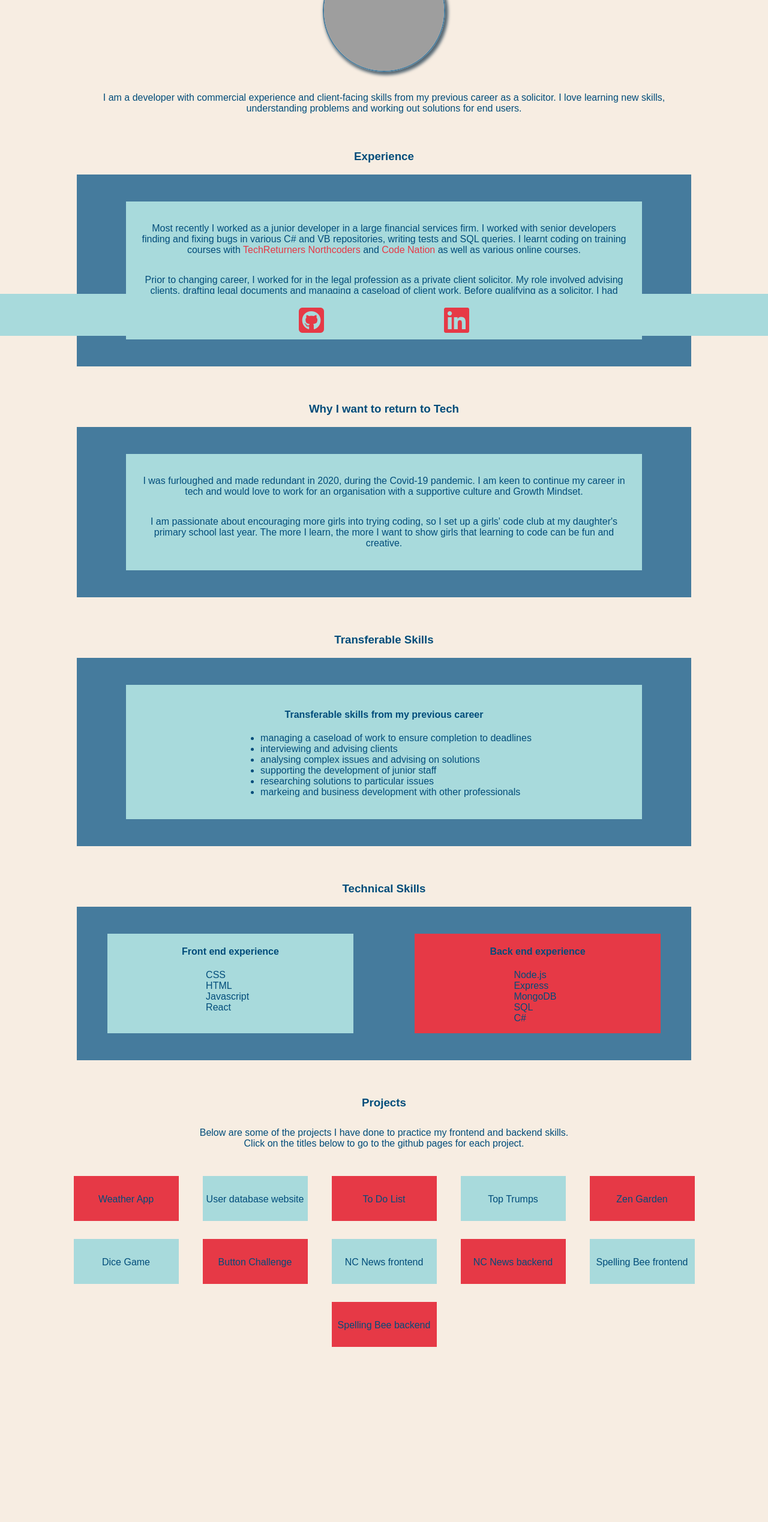
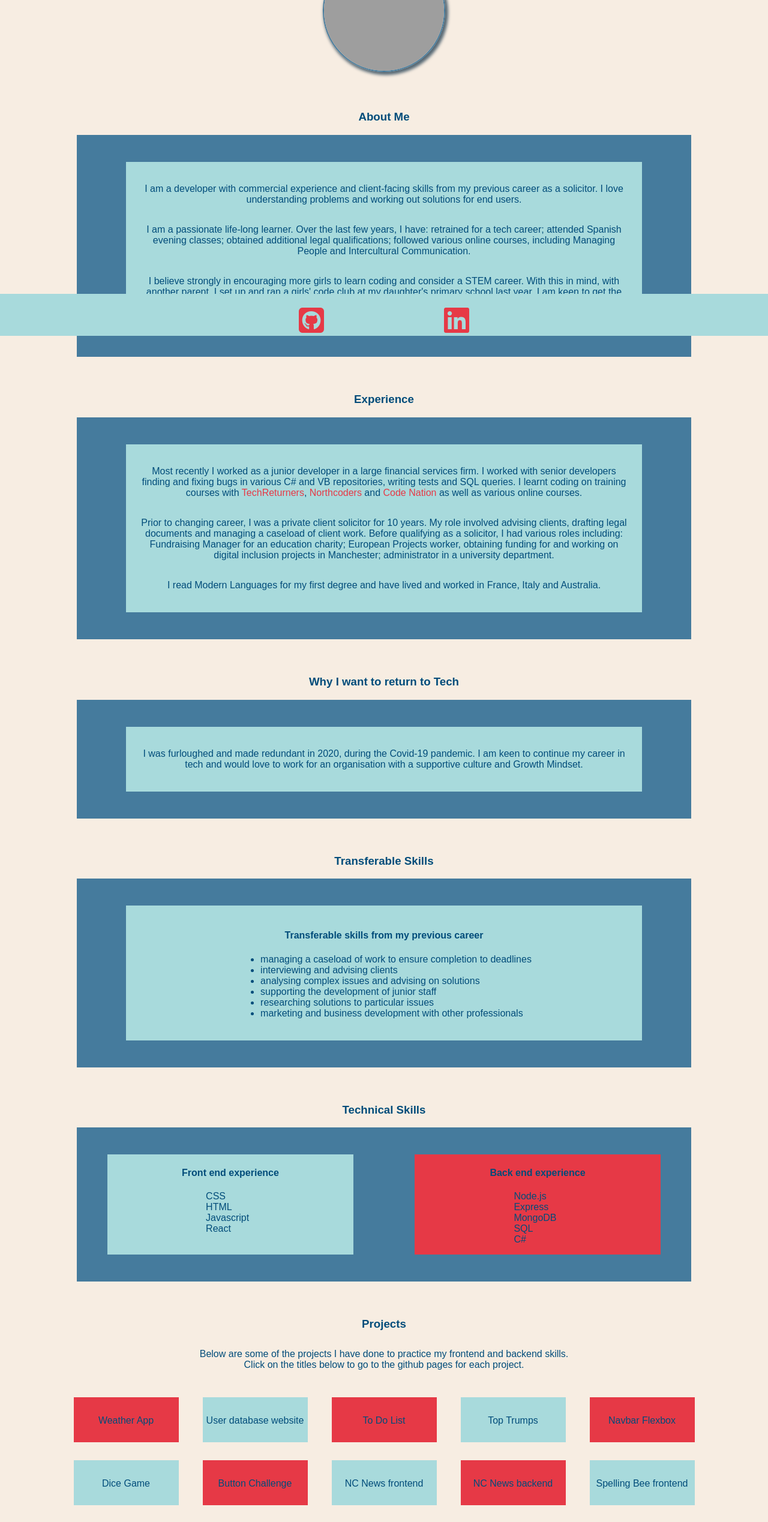
Before and after one commit to Chenerywoman/portfolio-website, a plain HTML site: page index.html in a window 1280 px wide. Shown: the part 240-2778 px from the top of the page at 60% size. Before the commit the page ends 2571 px from the top, so only its background shows below. Drawn offline with Linux system fonts and the light colour scheme; grey boxes are pictures that could not be loaded.

Commit message:
changing some text & putting first paragraph into div for styling

```diff
--- a/index.html
+++ b/index.html
@@ -1,5 +1,6 @@
 <!DOCTYPE html>
 <html lang="en">
+
 <head>
     <meta charset="UTF-8">
     <meta name="viewport" content="width=device-width, initial-scale=1.0">
@@ -9,27 +10,59 @@
     <script src="https://kit.fontawesome.com/b68713efd2.js" crossorigin="anonymous"></script>
     <title>Rachel Chenery</title>
 </head>
+
 <body>
     <h1>Rachel Chenery</h1>
     <h2>Portfolio website</h2>
     <img id="Rachel_pic" src="./Rachel_photo_cropped.jpg" alt="Rachel's picture">
 
+    <h3 class="sub-heading">About Me</h3>
+    <div class="background container">
+        <div class="returning container">
+            <p>I am a developer with commercial experience and client-facing skills from my previous
+                career
+                as a solicitor. I love understanding problems and working out solutions for end users.</p>
 
-    <p class="description">I am a developer with commercial experience and client-facing skills from my previous career as a solicitor.  I love learning new skills, understanding problems and working out solutions for end users. </p>
+            <p>I am a passionate life-long learner. Over the last few years, I have: retrained for a tech career;
+                attended
+                Spanish evening classes; obtained additional legal qualifications; followed various online
+                courses, including
+                Managing People and Intercultural Communication. </p>
+
+            <p> I believe strongly in encouraging more girls to learn coding and consider a STEM career. With this in
+                mind, with
+                another parent, I set up and ran a girls' code club at my daughter's primary school last year. I am keen
+                to get
+                the club up and running again as soon as the current Covid restrictions allow.</p>
+        </div>
+    </div>
 
     <h3 class="sub-heading">Experience</h3>
     <div class="background container">
         <div class="experience container">
-            <p>Most recently I worked as a junior developer in a large financial services firm.  I worked with senior developers finding and fixing bugs in various C# and VB repositories, writing tests and SQL queries. I learnt coding on training courses with <a class="trainers" href="https://www.techreturners.com/">TechReturners</a> <a class="trainers" href="https://northcoders.com/">Northcoders</a> and <a class="trainers" href="https://wearecodenation.com/">Code Nation</a> as well as various online courses. </p>
-            <p> Prior to changing career, I worked for in the legal profession as a private client solicitor.  My role involved advising clients, drafting legal documents and managing a caseload of client work. Before qualifying as a solicitor, I had various roles including: Fundraising Manager for an education charity; European Projects worker; au pair in France... </p>
+            <p>Most recently I worked as a junior developer in a large financial services firm. I worked with senior
+                developers finding and fixing bugs in various C# and VB repositories, writing tests and SQL queries. I
+                learnt coding on training courses with <a class="trainers"
+                    href="https://www.techreturners.com/">TechReturners</a>, <a class="trainers"
+                    href="https://northcoders.com/">Northcoders</a> and <a class="trainers"
+                    href="https://wearecodenation.com/">Code Nation</a> as well as various online courses. </p>
+
+            <p> Prior to changing career, I was a private client solicitor for 10 years. My role involved advising
+                clients, drafting legal documents and managing a caseload of client work. Before qualifying as a
+                solicitor, I had various roles including: Fundraising Manager for an education charity; European
+                Projects worker, obtaining funding for and working on digital inclusion projects in Manchester;
+                administrator in a university department.
+
+            <p>I read Modern Languages for my first degree and have lived and worked in France, Italy and Australia.</p>
         </div>
     </div>
 
     <h3 class="sub-heading">Why I want to return to Tech</h3>
     <div class="background container">
         <div class="returning container">
-                <p>I was furloughed and made redundant in 2020, during the Covid-19 pandemic. I am keen to continue my career in tech and would love to work for an organisation with a supportive culture and Growth Mindset.</p>
-                <p>  I am passionate about encouraging more girls into trying coding, so I set up a girls' code club at my daughter's primary school last year.  The more I learn, the more I want to show girls that learning to code can be fun and creative.</p>
+            <p>I was furloughed and made redundant in 2020, during the Covid-19 pandemic. I am keen to continue my
+                career in tech and would love to work for an organisation with a supportive culture and Growth Mindset.
+            </p>
         </div>
     </div>
 
@@ -44,7 +77,7 @@
                     <li>analysing complex issues and advising on solutions</li>
                     <li>supporting the development of junior staff</li>
                     <li>researching solutions to particular issues</li>
-                    <li>markeing and business development with other professionals</li>
+                    <li>marketing and business development with other professionals</li>
                 </ul>
             </div>
         </div>
@@ -78,27 +111,83 @@
     </div>
 
     <h3 class="sub-heading">Projects</h3>
-    <p class="description">Below are some of the projects I have done to practice my frontend and backend skills.  <br> Click on the titles below to go to the github pages for each project.</p>
+    <p class="description">Below are some of the projects I have done to practice my frontend and backend skills. <br>
+        Click on the titles below to go to the github pages for each project.</p>
     <div class="project-list container">
-        <div class="project red"><a href="https://github.com/Chenerywoman/weather-app" ><p>Weather App</a></p></div>
-        <div class="project blue"><a href="https://github.com/Chenerywoman/users-database-project" ><p>User database website</p></a></div>
-        <div class="project red"><a href="https://github.com/Chenerywoman/to-do-list" ><p>To Do List</p></a></div>
-        <div class="project blue"><a href="https://github.com/Chenerywoman/Top_Trumps_game"><p>Top Trumps</p></a></div>
-        <div class="project red"><p>Zen Garden</p></div>
-        <div class="project blue"><a href="https://github.com/Chenerywoman/Dice_Project"><p>Dice Game</p></a></div>
-        <div class="project red"><a href="https://github.com/Chenerywoman/button-challenge"><p>Button Challenge</p></a></div>
-        <div class="project blue"><a href="https://github.com/Chenerywoman/FE-PT-northcoders-news-chenerywoman"><p>NC News frontend</p></a></div>
-        <div class="project red"><a href="https://github.com/Chenerywoman/BE-PT-northcoders-news-chenerywoman"><p>NC News backend</p></a></div>
-        <div class="project blue"><a href="https://github.com/Chenerywoman/FE-PT-Project-Spelling-Bee"><p>Spelling Bee frontend</p></a></div>
-        <div class="project red"><a href="https://github.com/Chenerywoman/BE-PT-Project-Spelling-Bee"><p>Spelling Bee backend</p></a></div>
+
+        <div class="project red">
+            <a href="https://github.com/Chenerywoman/weather-app">
+                <p>Weather App
+            </a></p>
+        </div>
+
+        <div class="project blue">
+            <a href="https://github.com/Chenerywoman/users-database-project">
+                <p>User database website</p>
+            </a>
+        </div>
+
+        <div class="project red">
+            <a href="https://github.com/Chenerywoman/to-do-list">
+                <p>To Do List</p>
+            </a>
+        </div>
+
+        <div class="project blue">
+            <a href="https://github.com/Chenerywoman/Top_Trumps_game">
+                <p>Top Trumps</p>
+            </a>
+        </div>
+
+        <div class="project red">
+            <a href="https://github.com/Chenerywoman/codenation-flexbox-navbar-challenge">
+                <p>Navbar Flexbox</p>
+            </a>
+        </div>
+
+        <div class="project blue"><a href="https://github.com/Chenerywoman/Dice_Project">
+                <p>Dice Game</p>
+            </a>
+        </div>
+
+        <div class="project red"><a href="https://github.com/Chenerywoman/button-challenge">
+                <p>Button Challenge</p>
+            </a>
+        </div>
+
+        <div class="project blue"><a href="https://github.com/Chenerywoman/FE-PT-northcoders-news-chenerywoman">
+                <p>NC News frontend</p>
+            </a>
+        </div>
+
+        <div class="project red">
+            <a href="https://github.com/Chenerywoman/BE-PT-northcoders-news-chenerywoman">
+                <p>NC News backend</p>
+            </a>
+        </div>
+
+        <div class="project blue">
+            <a href="https://github.com/Chenerywoman/FE-PT-Project-Spelling-Bee">
+                <p>Spelling Bee frontend</p>
+            </a>
+        </div>
+
+        <div class="project red">
+            <a href="https://github.com/Chenerywoman/BE-PT-Project-Spelling-Bee">
+                <p>Spelling Bee backend</p>
+            </a>
+        </div>
     </div>
 
     <footer>
         <ul class="icons container">
-            <li><a id="github" href="https://github.com/Chenerywoman"><i class="fab fa-github-square fa-3x"></i></a></li>
-            <li><a id="linkedin" href="https://www.linkedin.com/in/rachelchenery/"><i class="fab fa-linkedin fa-3x"></i></a></li>
+            <li><a id="github" href="https://github.com/Chenerywoman"><i class="fab fa-github-square fa-3x"></i></a>
+            </li>
+            <li><a id="linkedin" href="https://www.linkedin.com/in/rachelchenery/"><i
+                        class="fab fa-linkedin fa-3x"></i></a></li>
         </ul>
     </footer>
 
 </body>
+
 </html>
```
